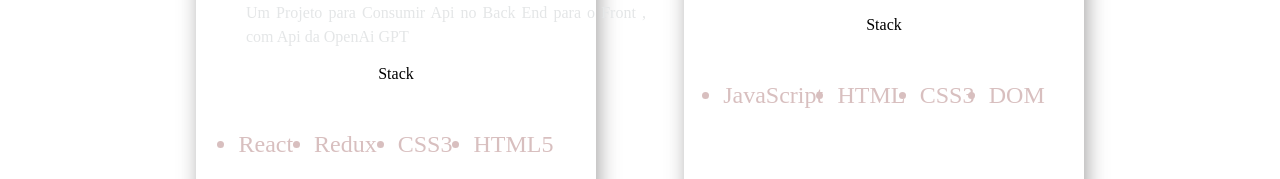
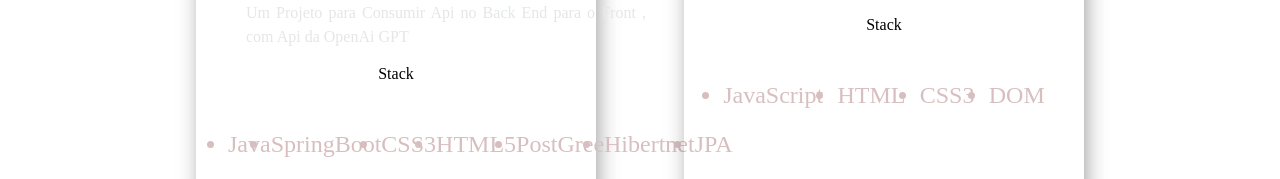
Before and after one commit to Caique1030/PortifolioCaique, a Next.js app: page / in a window 1280 px wide. Shown: the part 1480-1659 px from the top of the page. Built offline with nearby package versions, Linux system fonts and the light colour scheme.

Commit message:
Comentario  no novo projeto

```diff
--- a/src/constants/constants.js
+++ b/src/constants/constants.js
@@ -22,7 +22,7 @@ export const projects = [
      title: 'ScreenMatch',
      description: "Um Projeto para Consumir Api no Back End para o Front , com Api da OpenAi GPT ",
        image: '/images/videos.gif',
-       tags: ['React', 'Redux', 'CSS3', 'HTML5'],
+       tags: ['Java', 'SpringBoot', 'CSS3', 'HTML5','PostGree','Hibertnet','JPA'],
       source: 'https://github.com/Caique1030/VideoScreen',
       visit: 'https://github.com/Caique1030/VideoScreen',
       id: 3
```
